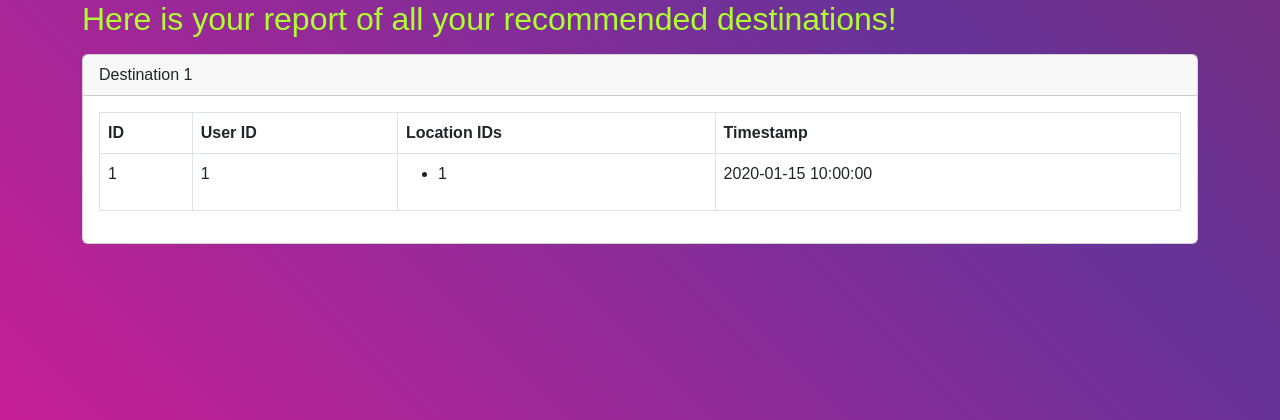
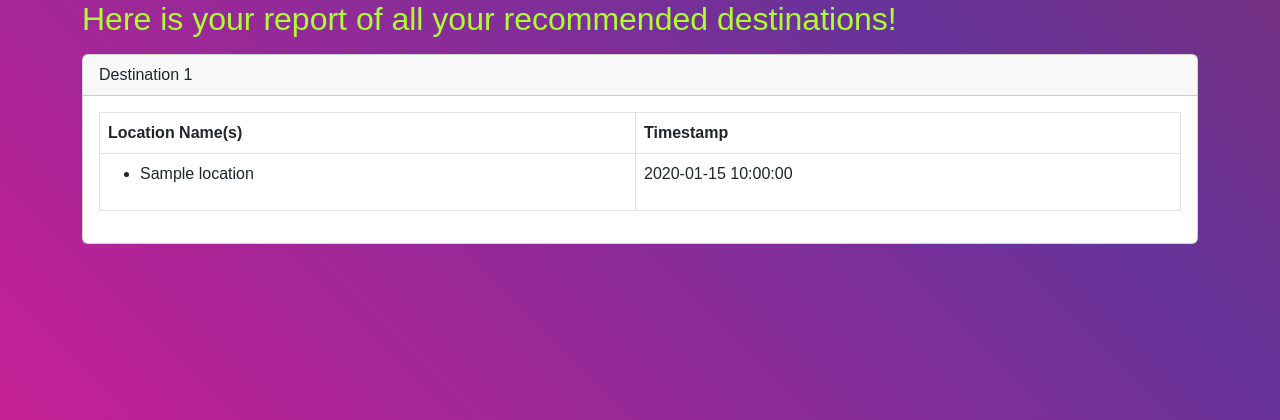
Before and after one commit to tish978/plan-it_travel_API, a FastAPI app: template templates/report-results.html in a window 1280 px wide. Shown: the top 420 px of the page. Run offline with FastAPI, Linux system fonts and the light colour scheme; the template is opened without the code that fills it: most values are stand-ins (such as "Sample title", 1, 10 or a date in 2020); some libraries are stand-ins or nearby versions.

Commit message:
Updated output of Generate Report feature.

```diff
--- a/main.py
+++ b/main.py
@@ -2,7 +2,7 @@ from fastapi import FastAPI, Request, Form, HTTPException
 from fastapi.responses import HTMLResponse, FileResponse, RedirectResponse, JSONResponse
 from fastapi.templating import Jinja2Templates
 from fastapi.staticfiles import StaticFiles
-from bson import json_util
+from bson import json_util, ObjectId
 import json, datetime, pytz
 
 from database import db
@@ -90,6 +90,7 @@ async def query_destinations(request: Request, q1: list = Form(...), q2: list =
 @app.post("/make-report")
 async def make_report(request: Request):
     reports_collection = database['reports']
+    destination_collection = database['destinations']
 
     query = {
         "user_id": curr_userID
@@ -101,12 +102,40 @@ async def make_report(request: Request):
     try:
         results = list(reports_collection.find(query))
         response_list = []
+
         for result in results:
             stripped_result = json.loads(json_util.dumps(result))
+
+            # Extract location_ids from the result
+            location_ids = stripped_result.get("location_ids", [])
+
+            # Retrieve location_name for each location_id
+            locations_info = []
+            location_ids_oid = [ObjectId(location_id) for location_id in location_ids]
+
+            for location_id in location_ids_oid:
+                location_query = {
+                    "_id": location_id
+                }
+
+                print("location_query: ", location_query)
+
+                location_name_results = list(destination_collection.find(location_query))
+                location_name = [result['location_name'] for result in location_name_results]
+
+                location_name_str = ", ".join([str(item) for item in location_name])
+
+                print("location: " + str(location_name_str))
+                locations_info.append(str(location_name_str))
+
+            stripped_result["locations_info"] = locations_info
+            print(stripped_result)
             response_list.append(stripped_result)
+
         return templates.TemplateResponse("report-results.html", {"request": request, "results": response_list})
     except Exception as e:
         raise HTTPException(status_code=500, detail="Error querying the database")
+
 
 @app.get("/plan-trip-p2")
 def plan_trip_p2():
--- a/templates/report-results.html
+++ b/templates/report-results.html
@@ -64,20 +64,16 @@
                         <thead>
                             <tr>
                                <!--- <th>ID</th> -->
-                                <th>ID</th>
-                                <th>User ID</th>
-                                <th>Location IDs</th>
+                                <th>Location Name(s)</th>
                                 <th>Timestamp</th>
                             </tr>
                         </thead>
                         <tbody>
                             <tr>
-                                <td>{{ result['_id'] }}</td>
-                                <td>{{ result['user_id'] }}</td>
                                 <td>
                                     <ul>
-                                        {% for location_id in result['location_ids'] %}
-                                        <li>{{ location_id }}</li>
+                                        {% for location in result['locations_info'] %}
+                                        <li> {{ location }}</li>
                                         {% endfor %}
                                     </ul>
                                 </td>
```
